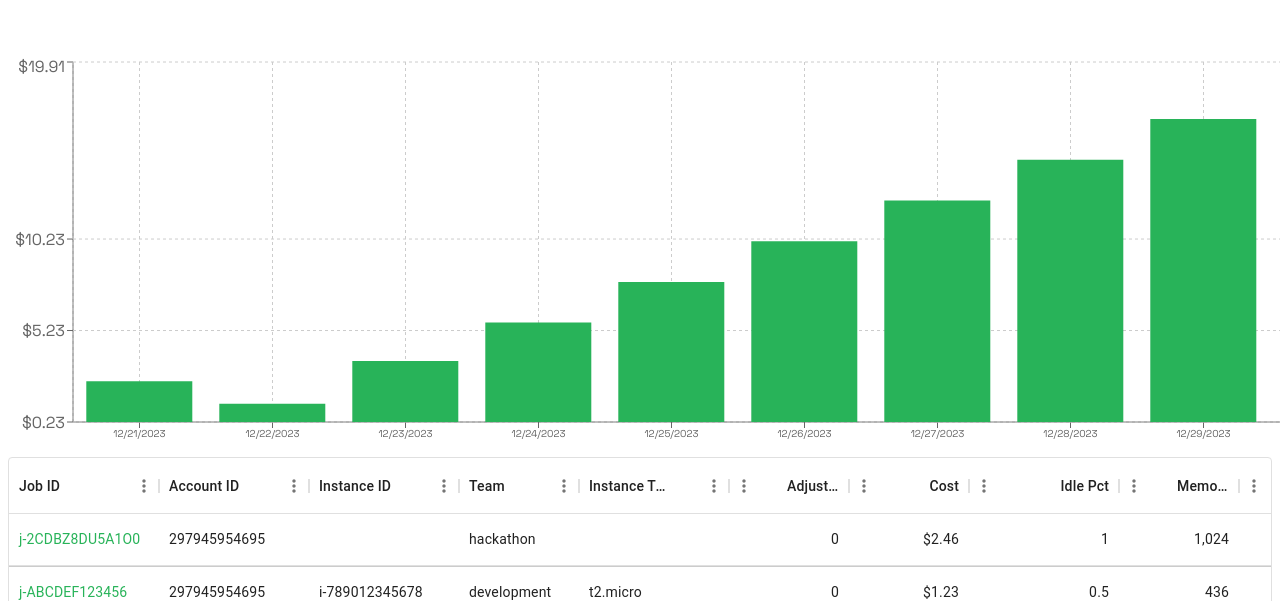
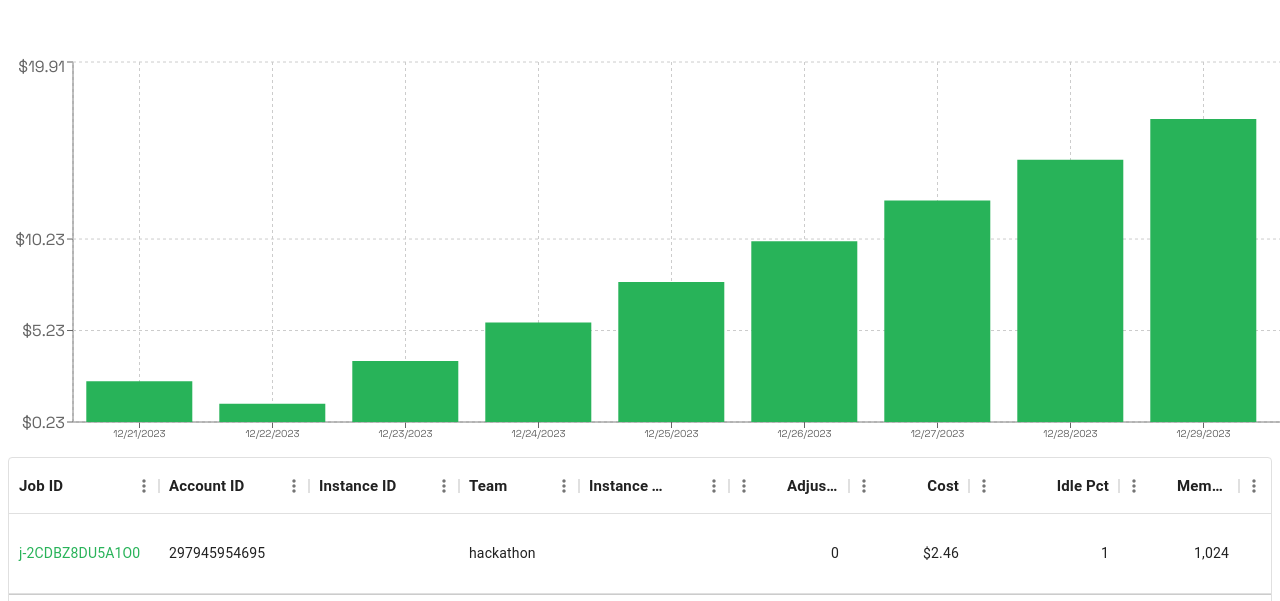
Before and after one commit to Sydneychick2748/KubeCost-EMR-analyzer, a React (Vite) app: page / in a window 1280 px wide. Shown: the part 351-952 px from the top of the page. Built offline with nearby package versions, Linux system fonts and the light colour scheme.

Commit message:
added some styles

```diff
--- a/src/App.css
+++ b/src/App.css
@@ -11,10 +11,17 @@ body {
 
 }
 
+.css-t89xny-MuiDataGrid-columnHeaderTitle {
 
+  font-weight: bolder;
+}
 
 .MuiDataGrid-root {
   background-color: white; /* Set a consistent background color */
+}
+.MuiDataGrid-columnHeaderTitle {
+  font-weight: 700 !important;
+  font-size: 15px !important;
 }
 
 /* Style the DataGrid container */
--- a/src/Components/EMRTable.jsx
+++ b/src/Components/EMRTable.jsx
@@ -139,6 +139,7 @@ const EMRTable = ({ emrData }) => {
           />
         ) : (
           <DataGrid
+          rowHeight={80} // Adjust the value as needed
             rows={emrDataArr}
             columns={columns}
             pageSize={25}
```
